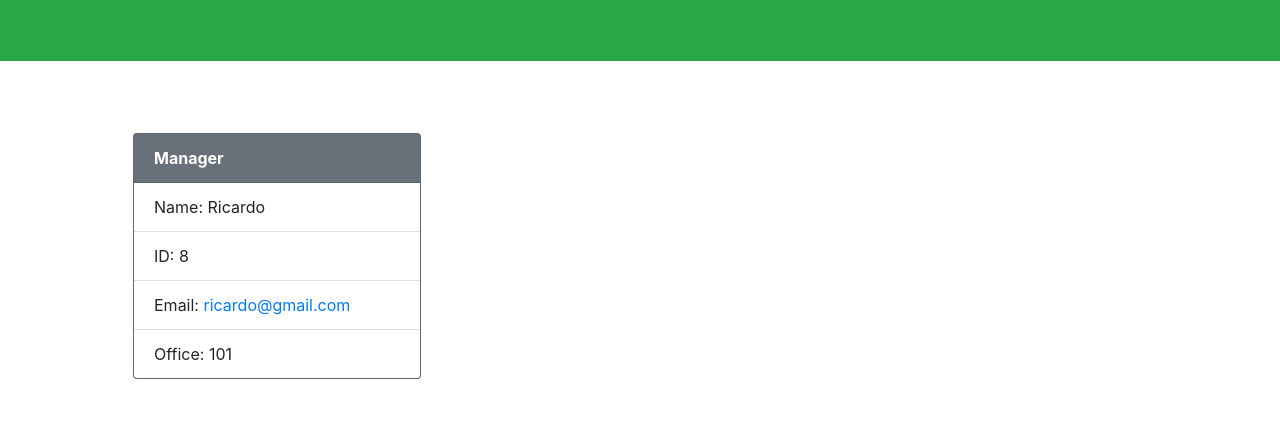
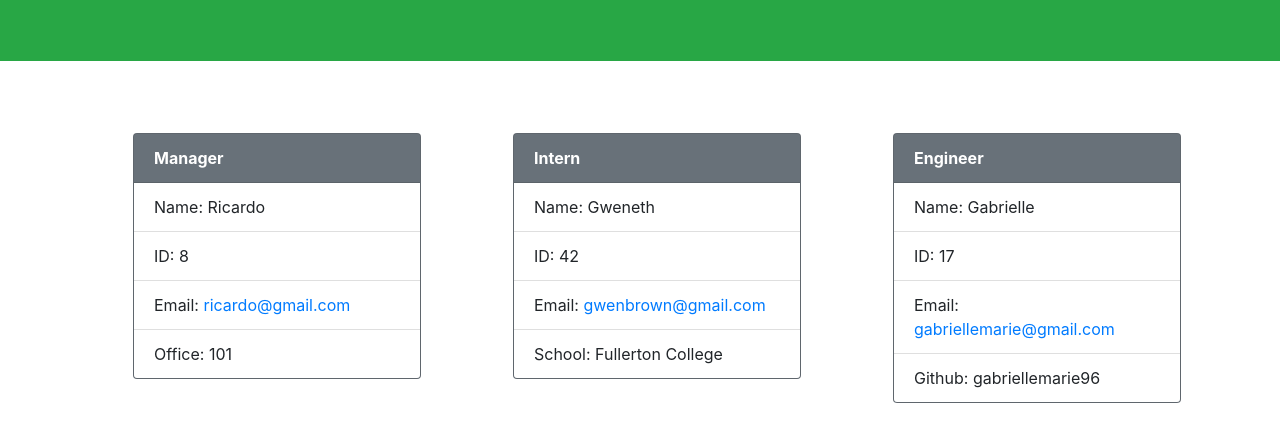
Before and after one commit to aaronespinoza/Team-Profile-Generator, a website: page index.html in a window 1280 px wide. Shown: the part 107-548 px from the top of the page. Drawn offline with nearby package versions, Linux system fonts and the light colour scheme.

Commit message:
html done

```diff
--- a/index.html
+++ b/index.html
@@ -35,6 +35,34 @@
                 </ul>
               </div>
             </div>
+            <div class="col-sm-4">
+                <div class="card m-5 bg-secondary bg-gradient" style="width: 18rem">
+                  <div class="card-header text-white font-weight-bold">Intern</div>
+                  <ul class="list-group list-group-flush">
+                    <li class="list-group-item">Name: Gweneth</li>
+                    <li class="list-group-item">ID: 42</li>
+                    <li class="list-group-item">
+                      Email:
+                      <a href="mailto:gwenbrown@gmail.com">gwenbrown@gmail.com</a>
+                    </li>
+                    <li class="list-group-item">School: Fullerton College</li>
+                  </ul>
+                </div>
+              </div>
+              <div class="col-sm-4">
+                <div class="card m-5 bg-secondary bg-gradient" style="width: 18rem">
+                  <div class="card-header text-white font-weight-bold">Engineer</div>
+                  <ul class="list-group list-group-flush">
+                    <li class="list-group-item">Name: Gabrielle</li>
+                    <li class="list-group-item">ID: 17</li>
+                    <li class="list-group-item">
+                      Email:
+                      <a href="mailto:gabriellemarie@gmail.com">gabriellemarie@gmail.com</a>
+                    </li>
+                    <li class="list-group-item">Github: gabriellemarie96</li>
+                  </ul>
+                </div>
+              </div>
           </div>
         </div>
 </body>
```
